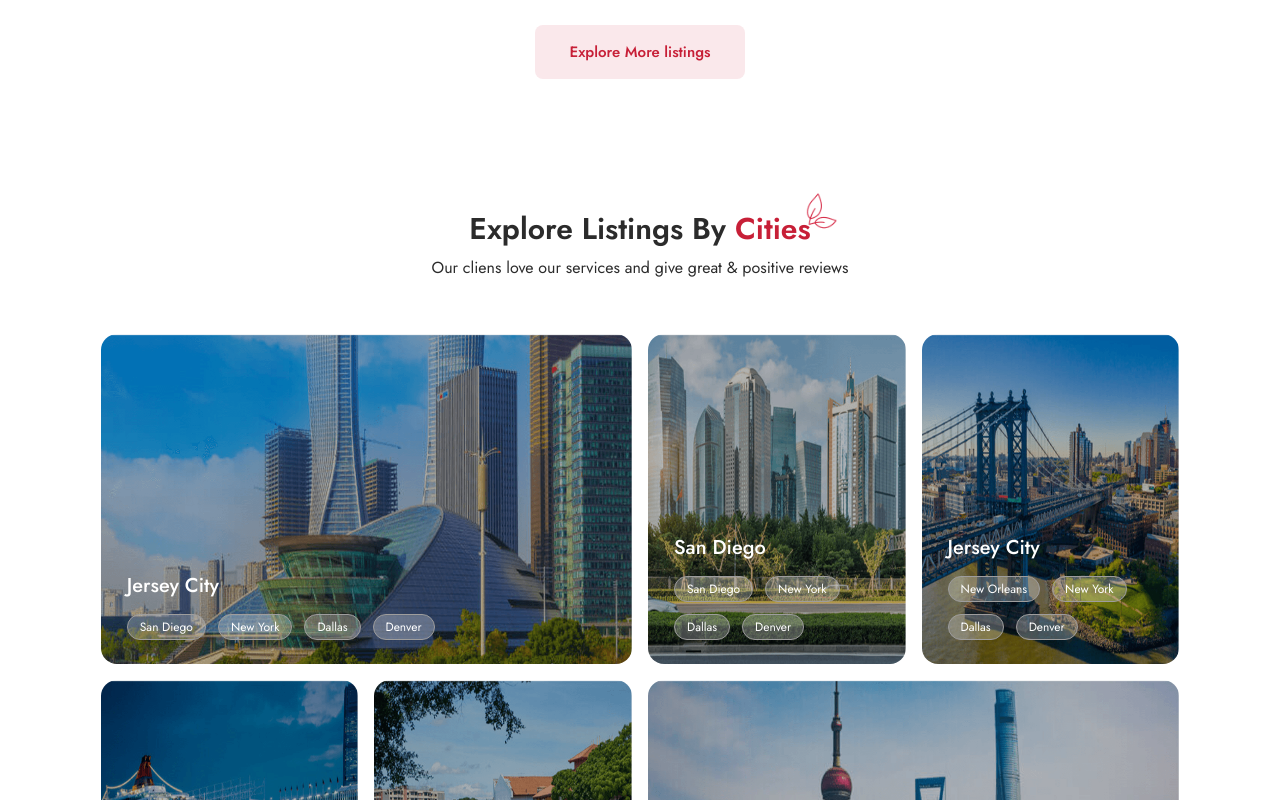
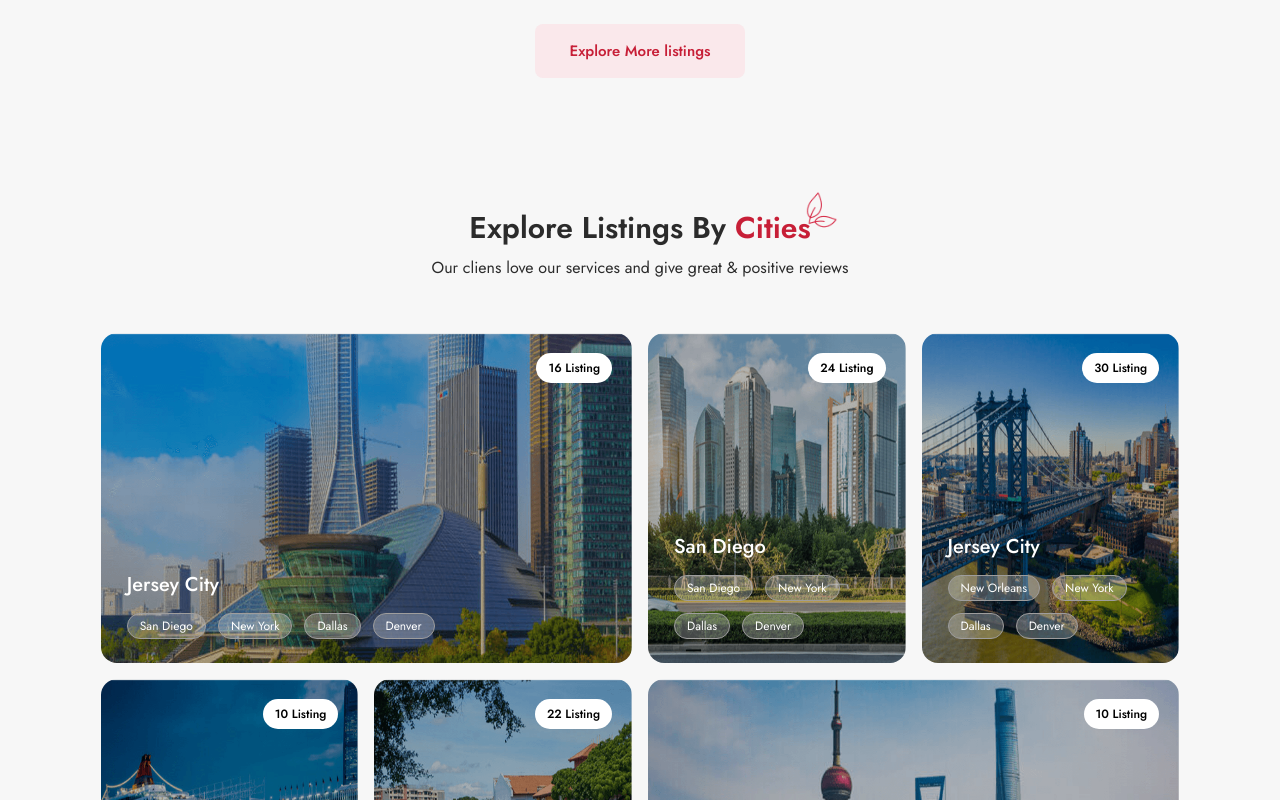
Before and after one commit to nuhailfayez/DineFind, a plain HTML site: page index.html in a window 1280 px wide. Shown: the part 2678-3478 px from the top of the page. Drawn offline with Linux system fonts and the light colour scheme.

Commit message:
categories img change

```diff
--- a/index.html
+++ b/index.html
@@ -509,6 +509,7 @@
                          <span>Denver</span>
                     </div>
                 </div>
+                <span class="listing">16 Listing</span>
             </div>
             <div class="child child-2">
                 <img src="images/Citie2.png" alt="">
@@ -521,6 +522,7 @@
                          <span>Denver</span>
                     </div>
                 </div>
+                <span class="listing">24 Listing</span>
             </div>
             <div class="child child-3">
                 <img src="images/Citie3.png" alt="">
@@ -533,6 +535,7 @@
                          <span>Denver</span>
                     </div>
                 </div>
+                <span class="listing">30 Listing</span>
             </div>
             <div class="child child-4">
                 <img src="images/Cities4.png" alt="">
@@ -545,6 +548,7 @@
                          <span>Denver</span>
                     </div>
                 </div>
+                <span class="listing">10 Listing</span>
             </div>
             <div class="child child-5">
                 <img src="images/Cities5.png" alt="">
@@ -557,6 +561,7 @@
                          <span>Denver</span>
                     </div>
                 </div>
+                <span class="listing">22 Listing</span>
             </div>
             <div  class="child child-6">
                 <img src="images/Cities6.png" alt="">
@@ -569,6 +574,7 @@
                          <span>Denver</span>
                     </div>
                 </div>
+                <span class="listing">10 Listing</span>
             </div>
        </div>
    </section>
--- a/style.css
+++ b/style.css
@@ -7,6 +7,7 @@
 
 body{
     font-family: "Jost", sans-serif;
+    background: #F7F7F7;
 }
 
 .hero{
@@ -340,7 +341,7 @@ nav{
 }
 
 .category{
-    background: #F7F7F7;
+    background: #ffff;
     padding: 2.6rem;
     display: flex;
     flex-direction: column;
@@ -699,6 +700,19 @@ nav{
     margin: 6px 6px;
 }
 
+.listing{
+    position: absolute;
+    right: 20px;
+    top: 20px;
+    color: black;
+    background-color: white;
+    display: inline-block;
+    padding: 6px 12px;
+    border-radius: 2rem;
+    font-size: 12px;
+    font-weight: 550;
+}
+
 
 
 
```
Also changed, not shown: images/Categories1.png, images/Categories2.png, images/Categories3.png, images/Categories4.png, images/Categories5.png, images/Categories6.png.
